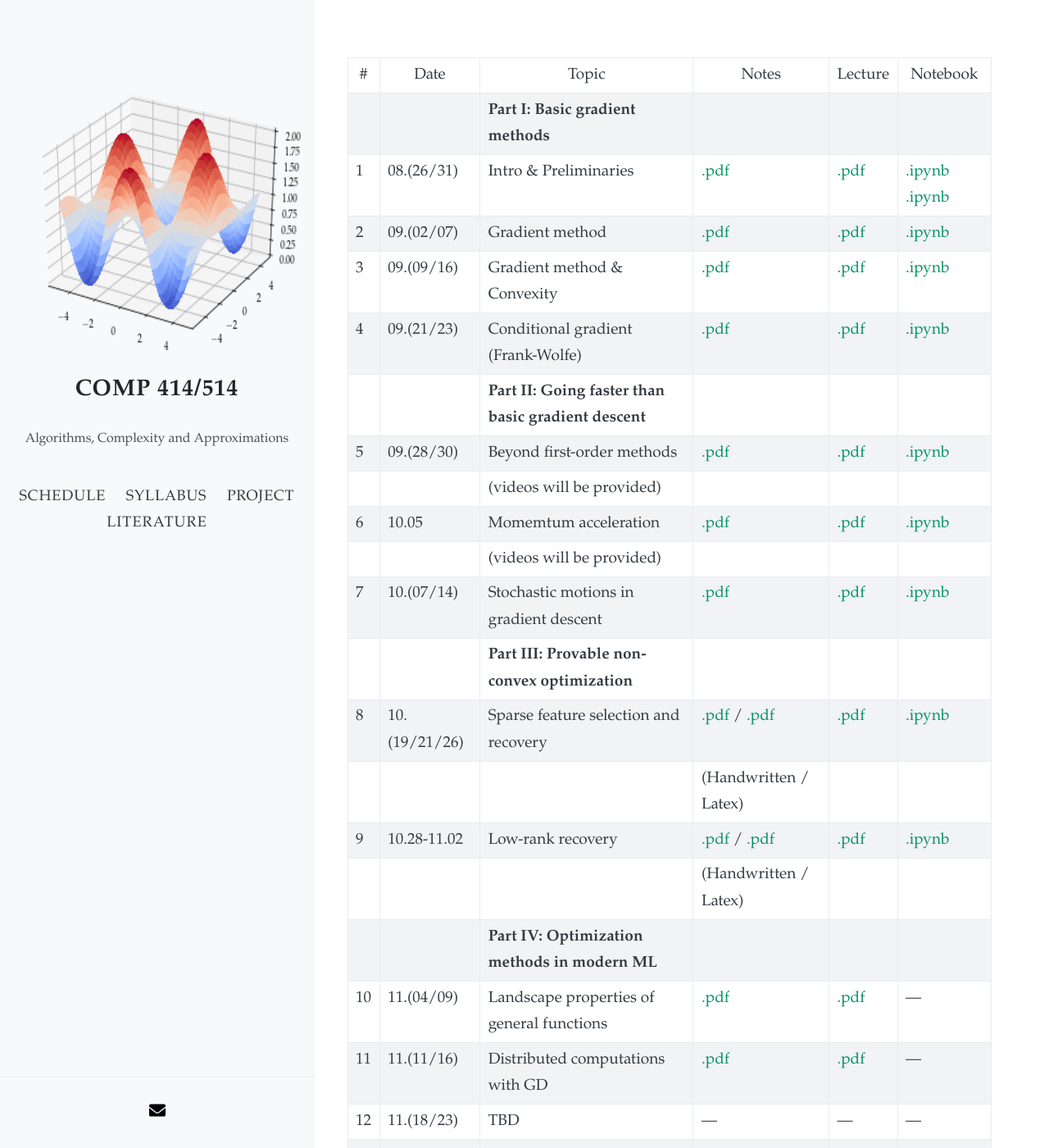
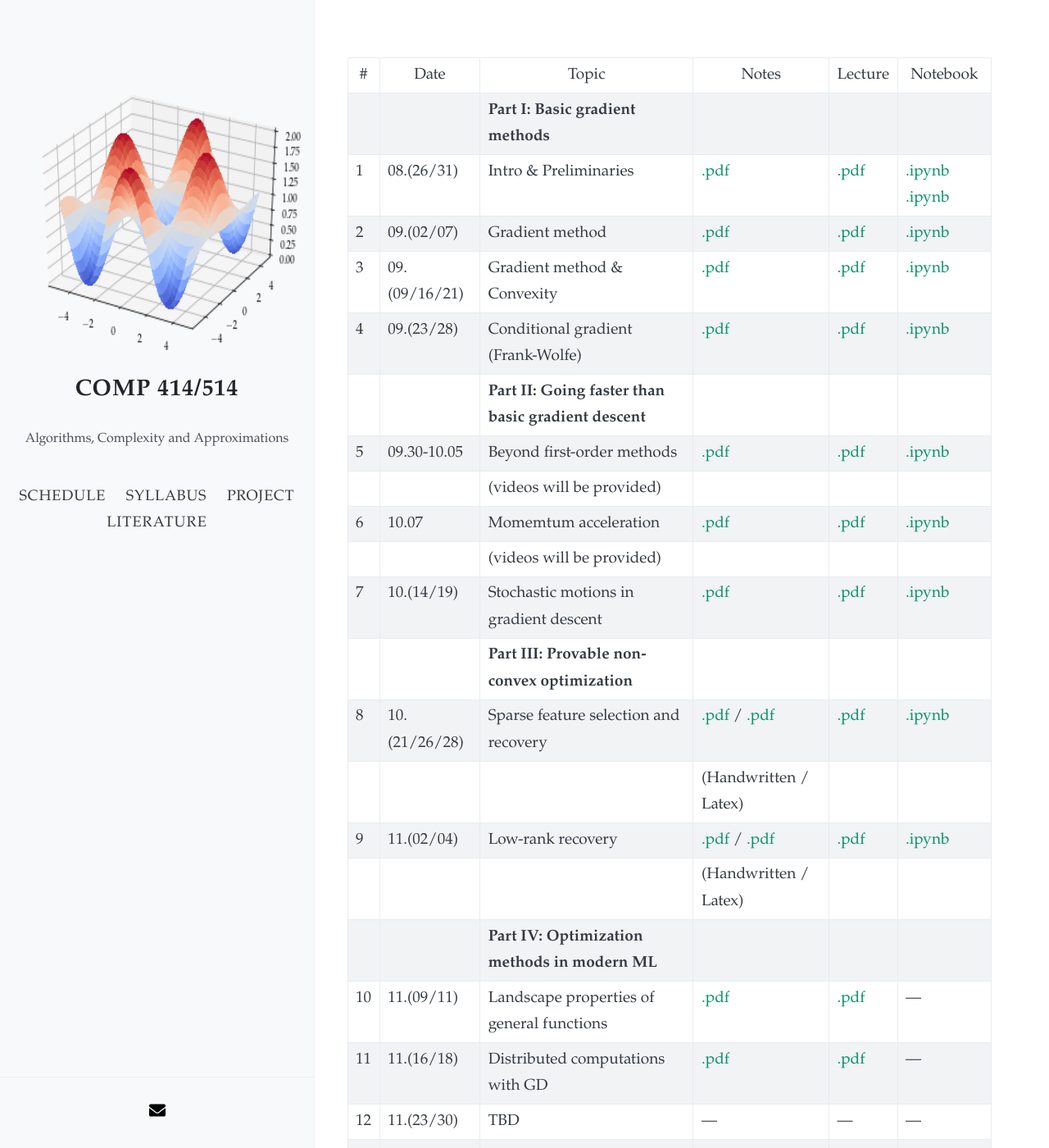
Before and after one commit to akyrillidis/comp414-514, a Jekyll site: the page built from schedule.md, in a window 1280 px wide and 1400 px high. Shown: the whole window at 82% size. Built offline with Jekyll 4.4.1, drawn with Linux system fonts in a browser that asks for light colours; nearby versions of some CDN libraries; some of the changed lines change nothing that is shown.

Commit message:
Update schedule.md

```diff
--- a/schedule.md
+++ b/schedule.md
@@ -10,24 +10,24 @@ layout: default
 | | | **Part I: Basic gradient methods** | | | |
 | 1 | 08.(26/31) | Intro & Preliminaries  | [.pdf](/schedule/images/chapter1.pdf) | [.pdf](/schedule/images/Lecture 1.pdf) | [.ipynb](/schedule/images/Chapter 1a.ipynb) [.ipynb](/schedule/images/Chapter 1b.ipynb)
 | 2 | 09.(02/07) | Gradient method | [.pdf](/schedule/images/chapter2.pdf)  | [.pdf](/schedule/images/Lecture 2.pdf) | [.ipynb](/schedule/images/Chapter 2.ipynb) |
-| 3 | 09.(09/16) | Gradient method & Convexity | [.pdf](/schedule/images/chapter3.pdf)  | [.pdf](/schedule/images/Lecture 3.pdf) | [.ipynb](/schedule/images/Chapter 3.ipynb) |
-| 4 | 09.(21/23)  | Conditional gradient (Frank-Wolfe) | [.pdf](/schedule/images/chapter4.pdf)  | [.pdf](/schedule/images/Lecture 4.pdf) | [.ipynb](/schedule/images/Chapter 4.ipynb) |
+| 3 | 09.(09/16/21) | Gradient method & Convexity | [.pdf](/schedule/images/chapter3.pdf)  | [.pdf](/schedule/images/Lecture 3.pdf) | [.ipynb](/schedule/images/Chapter 3.ipynb) |
+| 4 | 09.(23/28)  | Conditional gradient (Frank-Wolfe) | [.pdf](/schedule/images/chapter4.pdf)  | [.pdf](/schedule/images/Lecture 4.pdf) | [.ipynb](/schedule/images/Chapter 4.ipynb) |
 | | | **Part II: Going faster than basic gradient descent** | | | |
-| 5 | 09.(28/30) | Beyond first-order methods | [.pdf]()  | [.pdf]() | [.ipynb]() |
+| 5 | 09.30-10.05 | Beyond first-order methods | [.pdf]()  | [.pdf]() | [.ipynb]() |
 | | | (videos will be provided) |  | |  |
-| 6 | 10.05 | Momemtum acceleration | [.pdf]()  | [.pdf]() | [.ipynb]() |
+| 6 | 10.07 | Momemtum acceleration | [.pdf]()  | [.pdf]() | [.ipynb]() |
 | | | (videos will be provided) |  | |  |
-| 7 | 10.(07/14) | Stochastic motions in gradient descent | [.pdf]()  | [.pdf]() | [.ipynb]() |
+| 7 | 10.(14/19) | Stochastic motions in gradient descent | [.pdf]()  | [.pdf]() | [.ipynb]() |
 | | | **Part III: Provable non-convex optimization** | | | |
-| 8 | 10.(19/21/26) | Sparse feature selection and recovery | [.pdf]() / [.pdf]() | [.pdf]() | [.ipynb]() |
+| 8 | 10.(21/26/28) | Sparse feature selection and recovery | [.pdf]() / [.pdf]() | [.pdf]() | [.ipynb]() |
 |  |  | | (Handwritten / Latex) |  | |
-| 9 | 10.28-11.02 | Low-rank recovery | [.pdf]() / [.pdf]() | [.pdf]() | [.ipynb]() |
+| 9 | 11.(02/04) | Low-rank recovery | [.pdf]() / [.pdf]() | [.pdf]() | [.ipynb]() |
 |  |  | | (Handwritten / Latex) |  | |
 | | | **Part IV: Optimization methods in modern ML** | | | |
-| 10 | 11.(04/09) | Landscape properties of general functions | [.pdf]()  | [.pdf]() | --- |
-| 11 | 11.(11/16) | Distributed computations with GD | [.pdf]() | [.pdf]() | --- |
-| 12 | 11.(18/23) | TBD  | ---  | ---  | --- |
-| 13 | 11.30-12.02 | TBD  | ---  | ---  | --- |
+| 10 | 11.(09/11) | Landscape properties of general functions | [.pdf]()  | [.pdf]() | --- |
+| 11 | 11.(16/18) | Distributed computations with GD | [.pdf]() | [.pdf]() | --- |
+| 12 | 11.(23/30) | TBD  | ---  | ---  | --- |
+| 13 | 12.02 | TBD  | ---  | ---  | --- |
 | | | **Part V: Final exam** | | | |
 
 &nbsp;
```
